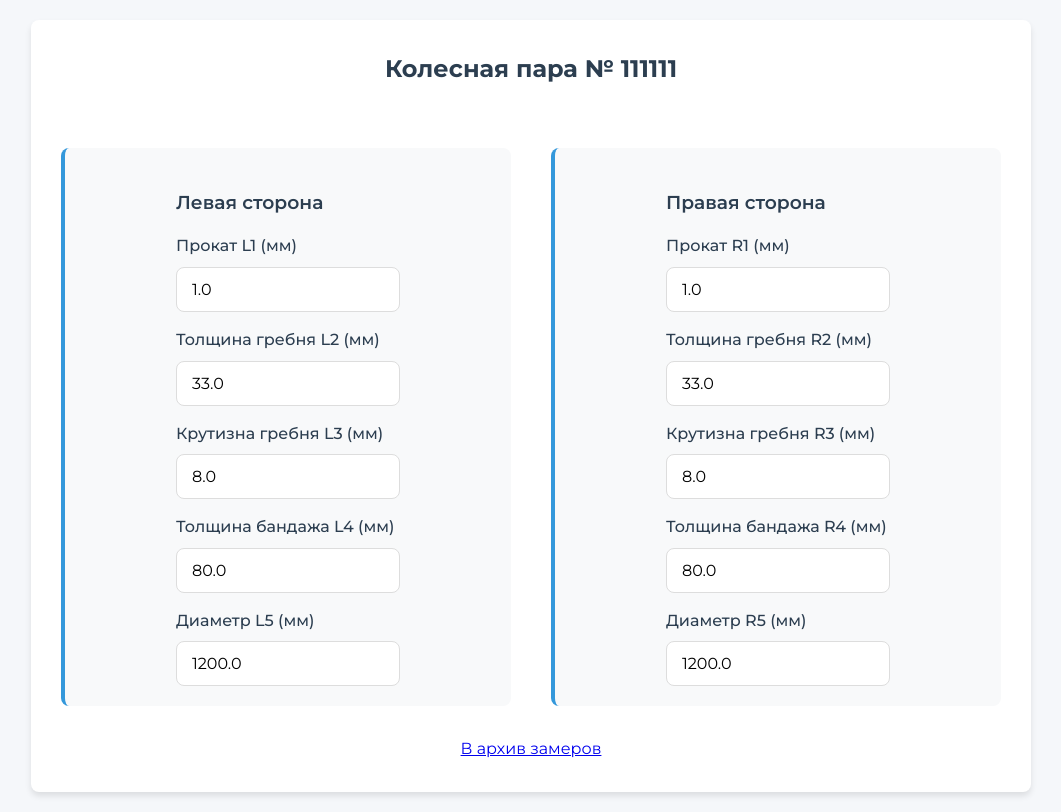
After one commit to OlegRMW/anomaly_catcher-, a Flask app: page /sample?ep_num_wp=111111 in a window 1280 px wide. The commit adds this page. Shown: the whole page, without its empty margins (109-1170 px from the left). Run offline with Flask 3, Linux system fonts and the light colour scheme.

Commit message:
добавлена страница замера

```diff
--- a/anomaly_catcher_app/routes.py
+++ b/anomaly_catcher_app/routes.py
@@ -225,9 +225,23 @@ def wheels_page():
     filter_form.wear_category.data = request.args.get('wear_category', '')
 
     return render_template(
-        'wheels.html',
+        'wheels_page.html',
         df=paginated_df.to_dict(orient='index'),
         form=filter_form,
         current_page=page,
         total_pages=total_pages
     )
+
+@app.route('/sample')
+def sample_view_page():
+    ep_num_wp = request.args.get('ep_num_wp')
+
+    csv_path = Path('anomaly_catcher_app/wheels.csv')
+
+    try:
+        wheels_data = pd.read_csv(csv_path)
+        df = wheels_data[wheels_data['ep_num_wp'] == int(ep_num_wp)]
+    except Exception as e:
+        print(e)
+
+    return render_template('sample_view_page.html', ep_num_wp=ep_num_wp, df=df)
--- /dev/null
+++ b/anomaly_catcher_app/templates/sample_view_page.html
@@ -0,0 +1,207 @@
+<!DOCTYPE html>
+<html lang="en">
+<head>
+    <meta charset="UTF-8">
+    <meta name="viewport" content="width=device-width, initial-scale=1.0">
+    <title>Колесная пара ...</title>
+    <style>
+     :root {
+            --primary-color: #2c3e50;
+            --secondary-color: #3498db;
+            --accent-color: #e74c3c;
+            --light-color: #ecf0f1;
+            --dark-color: #2c3e50;
+            --border-radius: 8px;
+            --box-shadow: 0 4px 6px rgba(0, 0, 0, 0.1);
+            --font-main: 'Montserrat', sans-serif;
+            --font-mono: 'IBM Plex Mono', monospace;
+        }
+
+        * {
+            margin: 0;
+            padding: 0;
+            box-sizing: border-box;
+        }
+
+        body {
+            font-family: var(--font-main);
+            line-height: 1.6;
+            color: var(--dark-color);
+            background-color: #f5f7fa;
+            padding: 20px;
+        }
+
+        .wrapper {
+            max-width: 1000px;
+            margin: 0 auto;
+            background: white;
+            padding: 30px;
+            border-radius: var(--border-radius);
+            box-shadow: var(--box-shadow);
+            display: flex;
+            align-items: center;
+        }
+
+        .info-block {
+            width: 100%;
+        }
+
+        label {
+            font-weight: 500;
+            color: var(--dark-color);
+        }
+
+        input, select, textarea {
+            padding: 12px 15px;
+            border: 1px solid #ddd;
+            border-radius: var(--border-radius);
+            font-family: var(--font-main);
+            font-size: 16px;
+            transition: all 0.3s ease;
+        }
+
+        input:focus {
+            outline: none;
+            border-color: var(--secondary-color);
+            box-shadow: 0 0 0 2px rgba(52, 152, 219, 0.2);
+        }
+
+        .text-danger {
+            color: var(--accent-color);
+            font-size: 14px;
+            margin-top: 5px;
+        }
+
+        .row {
+            display: flex;
+            flex-direction: column;
+            gap: 30px;
+            align-items: center;
+            justify-content: space-between;
+        }
+
+        .col {
+            flex: 1;
+            display: flex;
+            gap: 15px;
+            align-items: center;
+            justify-content: center;
+            flex-direction: column;
+            background-color: #f8f9fa;
+            padding: 20px;
+            border-radius: var(--border-radius);
+            border-left: 4px solid var(--secondary-color);
+            flex-grow: 1;
+        }
+        h2 {
+            text-align: center;
+            margin-bottom: 30px;
+            color: var(--primary-color);
+            font-weight: 700;
+        }
+
+        h3 {
+            margin: 20px 0 15px;
+            color: var(--primary-color);
+            font-weight: 600;
+        }
+        .measurement-group {
+            display: flex;
+            flex-direction: column;
+            gap: 8px;
+            flex: 1;
+        }
+        .col {
+
+        }
+        .row__content-group {
+            display: flex;
+            width: 100%;
+            gap: 40px;
+        }
+    </style>
+    <link rel="preconnect" href="https://fonts.googleapis.com">
+    <link rel="preconnect" href="https://fonts.gstatic.com" crossorigin>
+    <link href="https://fonts.googleapis.com/css2?family=IBM+Plex+Mono:ital,wght@0,100;0,200;0,300;0,400;0,500;0,600;0,700;1,100;1,200;1,300;1,400;1,500;1,600;1,700&family=Montserrat:wght@100..900&display=swap" rel="stylesheet">
+</head>
+
+<body>
+    <div class="wrapper">
+        <div class="wrapper_info-block info-block">
+            <div class="row">
+                <h2>Колесная пара № {{ ep_num_wp }}</h2>
+                <div class="row__content-group">
+                    <div class="col">
+                        <div class="measurement-section">
+                            <h3>Левая сторона</h3>
+                            <div class="measurement-group">
+                                <label for="tu17l1">Прокат L1 (мм)</label>
+                                <input type="text" id="tu17l1" value="{{ df['loco_11.tu17l1'][0] }}" readonly>
+                            </div>
+                        </div>
+                         <div class="measurement-section">
+                            <div class="measurement-group">
+                                <label for="tu17l2">Толщина гребня L2 (мм)</label>
+                                <input type="text" id="tu17l2" value="{{ df['loco_11.tu17l2'][0] }}" readonly>
+                            </div>
+                        </div>
+                         <div class="measurement-section">
+                            <div class="measurement-group">
+                                <label for="tu17l3">Крутизна гребня L3 (мм)</label>
+                                <input type="text" id="tu17l3" value="{{ df['loco_11.tu17l3'][0] }}" readonly>
+                            </div>
+                        </div>
+                         <div class="measurement-section">
+                            <div class="measurement-group">
+                                <label for="tu17l4">Толщина бандажа L4 (мм)</label>
+                                <input type="text" id="tu17l4" value="{{ df['loco_11.tu17l4'][0] }}" readonly>
+                            </div>
+                        </div>
+                         <div class="measurement-section">
+                            <div class="measurement-group">
+                                <label for="tu17l5">Диаметр L5 (мм)</label>
+                                <input type="text" id="tu17l5" value="{{ df['loco_11.tu17l5'][0] }}" readonly>
+                            </div>
+                        </div>
+                    </div>
+
+                    <div class="col">
+                        <div class="measurement-section">
+                            <h3>Правая сторона</h3>
+                            <div class="measurement-group">
+                                <label for="tu17r1">Прокат R1 (мм)</label>
+                                <input type="text" id="tu17r1" value="{{ df['loco_11.tu17r1'][0] }}" readonly>
+                            </div>
+                        </div>
+                        <div class="measurement-section">
+                            <div class="measurement-group">
+                                <label for="tu17r2">Толщина гребня R2 (мм)</label>
+                                <input type="text" id="tu17r2" value="{{ df['loco_11.tu17r2'][0] }}" readonly>
+                            </div>
+                        </div>
+                        <div class="measurement-section">
+                            <div class="measurement-group">
+                                <label for="tu17r3">Крутизна гребня R3 (мм)</label>
+                                <input type="text" id="tu17r3" value="{{ df['loco_11.tu17r3'][0] }}" readonly>
+                            </div>
+                        </div>
+                        <div class="measurement-section">
+                            <div class="measurement-group">
+                                <label for="tu17r4">Толщина бандажа R4 (мм)</label>
+                                <input type="text" id="tu17r4" value="{{ df['loco_11.tu17r4'][0] }}" readonly>
+                            </div>
+                        </div>
+                        <div class="measurement-section">
+                            <div class="measurement-group">
+                                <label for="tu17r5">Диаметр R5 (мм)</label>
+                                <input type="text" id="tu17r5" value="{{ df['loco_11.tu17r5'][0] }}" readonly>
+                            </div>
+                        </div>
+                    </div>
+                </div>
+                <a href="{{ url_for('wheels_page') }}">В архив замеров</a>
+            </div>
+        </div>
+    </div>
+</body>
+</html>
--- a/anomaly_catcher_app/templates/wheels.html
+++ b/anomaly_catcher_app/templates/wheels_page.html
@@ -149,6 +149,7 @@
         .btn-view {
             background-color: var(--secondary-color);
             color: white;
+            text-decoration: none;
         }
 
         .btn-view:hover {
@@ -158,6 +159,7 @@
         .btn-delete {
             background-color: var(--accent-color);
             color: white;
+            text-decoration: none;
         }
 
         .btn-delete:hover {
@@ -285,8 +287,8 @@
                                 {% endif %}
                             {% endfor %}
                             <td class="actions">
-                                <button class="btn btn-view">Просмотр</button>
-                                <button class="btn btn-delete">Удалить</button>
+                                <a class="btn btn-view" href="{{ url_for('sample_view_page', ep_num_wp=df[row]['ep_num_wp']) }}">Просмотр</a>
+                                <a class="btn btn-delete" href="#">Удалить</a>
                             </td>
                         </tr>
                     {% endfor %}
```
